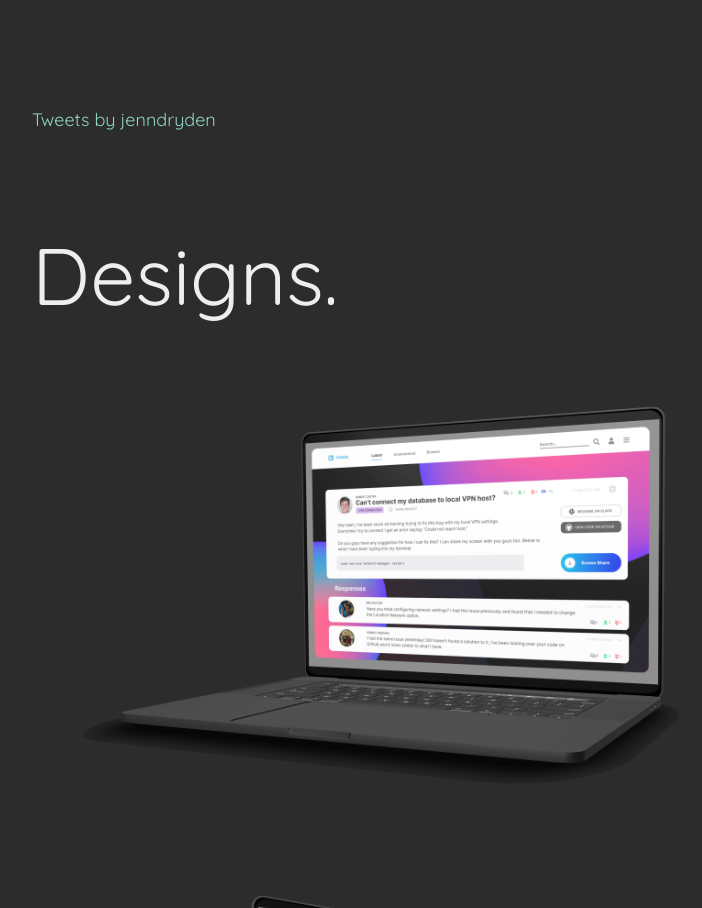
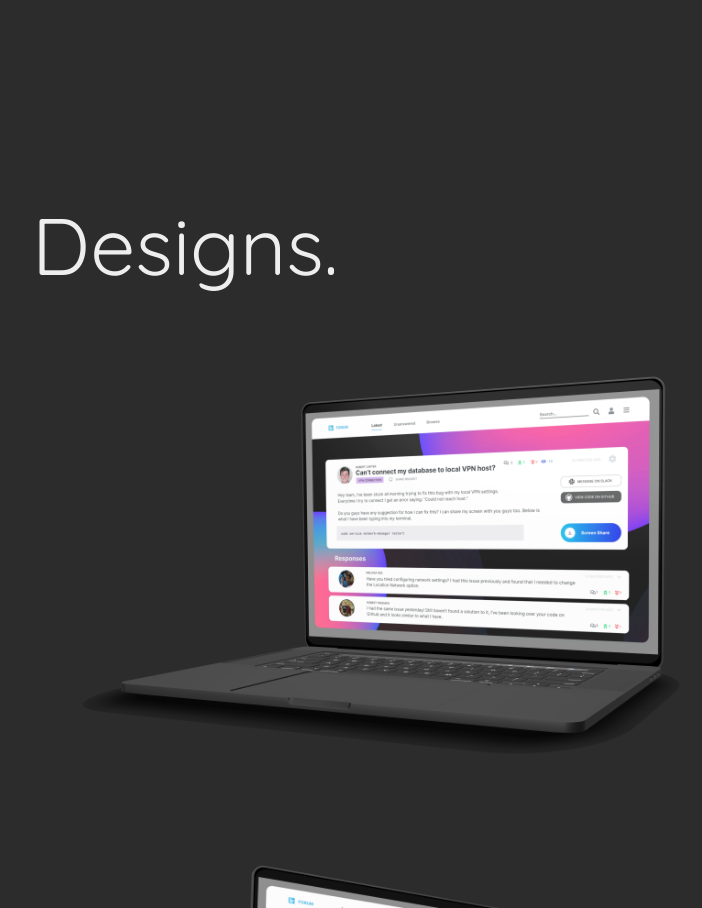
Before and after one commit to jenndryden/jenndryden.github.io, a plain HTML site: page index.html in a window 1280 px wide. Shown: the part 1675-2583 px from the top of the page, without its empty margins (168-870 px from the left). Drawn offline with nearby package versions, Linux system fonts and the light colour scheme.

Commit message:
:hammer: remove tweets

```diff
--- a/index.html
+++ b/index.html
@@ -363,7 +363,7 @@ viewBox="0 0 503.7 328.5" style="enable-background:new 0 0 503.7 328.5;" xml:spa
                 <p>Hello &#x1F44B I'm <strong>Jennifer Dryden.</strong> I'm a <a href="https://uwaterloo.ca/systems-design-engineering/about-systems-design-engineering" target="_blank">Systems Design</a> Engineering student @ uWaterloo with a passion for creative design! Previously prototyping @ <a href="https://arvr.google.com/ar/" target="_blank">Google AR</a> &#x1F680</p>
             </div>
 
-            <a class="twitter-timeline" data-width="500" data-height="400" data-theme="light" href="https://twitter.com/jenndryden?ref_src=twsrc%5Etfw">Tweets by jenndryden</a> <script async src="https://platform.twitter.com/widgets.js" charset="utf-8"></script>
+            <!-- <a class="twitter-timeline" data-width="500" data-height="400" data-theme="light" href="https://twitter.com/jenndryden?ref_src=twsrc%5Etfw">Tweets by jenndryden</a> <script async src="https://platform.twitter.com/widgets.js" charset="utf-8"></script> -->
 
 
            <!-- <div class="github-card" data-github="jenndryden" data-width="400" data-height="317" data-theme="medium"></div>
```
